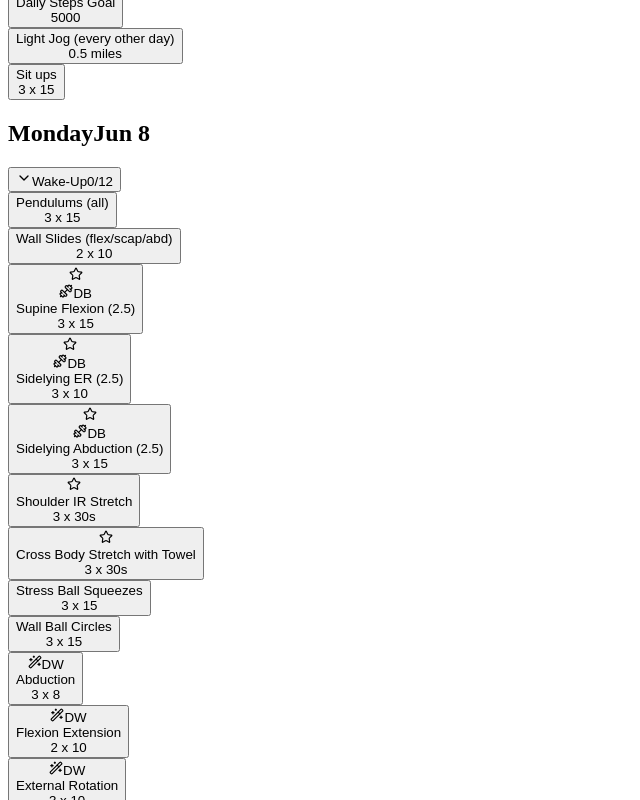
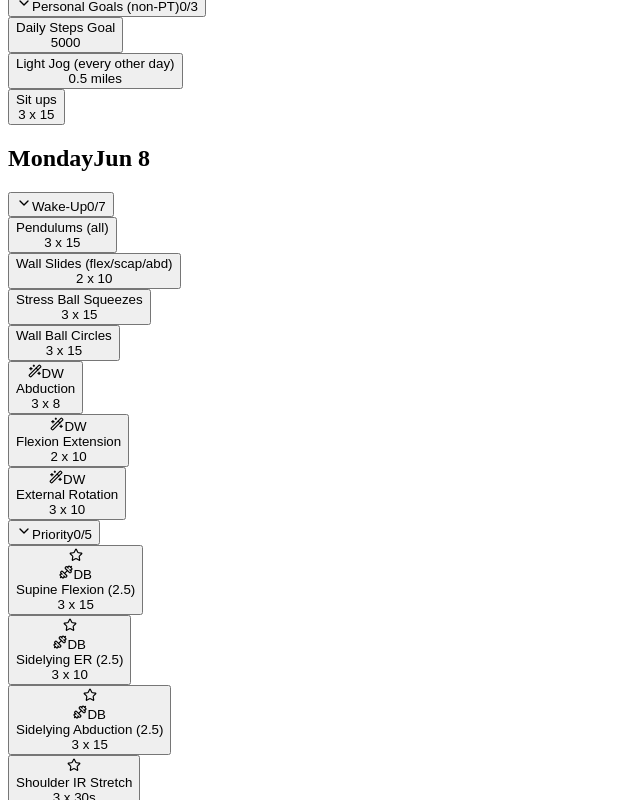
Before and after one commit to ungoldman/pt-tracker, a React (Vite) app: page / in a window 1280 px wide. Shown: the part 1020-1820 px from the top of the page, without its empty margins (0-640 px from the left). Built offline with nearby package versions, Linux system fonts and the light colour scheme; the HTML template or start-up script is replaced by a standard one.

Commit message:
split priority work into its own block

```diff
--- a/src/data.js
+++ b/src/data.js
@@ -7,9 +7,10 @@
 //   - A per-exercise `days` wins; otherwise the block's `days` applies.
 //
 // Design intent:
-//   - Wake-Up rides the reliable morning tea ritual and now carries ALL priority
-//     work (the 3 priority dumbbells M/W/F + the 2 priority stretches daily),
-//     ordered after a quick warm-up so the must-do work happens first.
+//   - Wake-Up rides the reliable morning tea ritual: quick warm-up + mobility.
+//   - Priority is its own block right after Wake-Up (the 3 priority dumbbells
+//     M/W/F + the 2 priority stretches daily), so the must-do work is visually
+//     separate and hard to lose in the mobility list.
 //   - Strength is the M/W/F ~5pm workout: the non-priority loaded bulk only.
 //   - Isometrics get their own planned end-of-workday block (~5pm clock-out),
 //     harder to skip than the floaty evening. They alternate with Strength
@@ -27,7 +28,16 @@ export const exercises = {
       // Quick warm-up first
       { name: 'Pendulums (all)', sets: 3, reps: 15 },
       { name: 'Wall Slides (flex/scap/abd)', sets: 2, reps: 10 },
-      // Priority work, front-loaded so it gets done
+      // Remaining mobility
+      { name: 'Stress Ball Squeezes', sets: 3, reps: 15 },
+      { name: 'Wall Ball Circles', sets: 3, reps: 15 },
+      { name: 'Abduction with Dowel', sets: 3, reps: 8 },
+      { name: 'Flexion Extension with Dowel', sets: 2, reps: 10 },
+      { name: 'External Rotation with Dowel', sets: 3, reps: 10 },
+    ],
+  },
+  Priority: {
+    exercises: [
       {
         name: 'Supine Flexion with Dumbbell (2.5)',
         sets: 3,
@@ -45,12 +55,6 @@ export const exercises = {
       },
       { name: 'Shoulder IR Stretch', sets: 3, reps: '30s', priority: 'high' },
       { name: 'Cross Body Stretch with Towel', sets: 3, reps: '30s', priority: 'high' },
-      // Remaining mobility
-      { name: 'Stress Ball Squeezes', sets: 3, reps: 15 },
-      { name: 'Wall Ball Circles', sets: 3, reps: 15 },
-      { name: 'Abduction with Dowel', sets: 3, reps: 8 },
-      { name: 'Flexion Extension with Dowel', sets: 2, reps: 10 },
-      { name: 'External Rotation with Dowel', sets: 3, reps: 10 },
     ],
   },
   'Strength (M/W/F)': {
```
